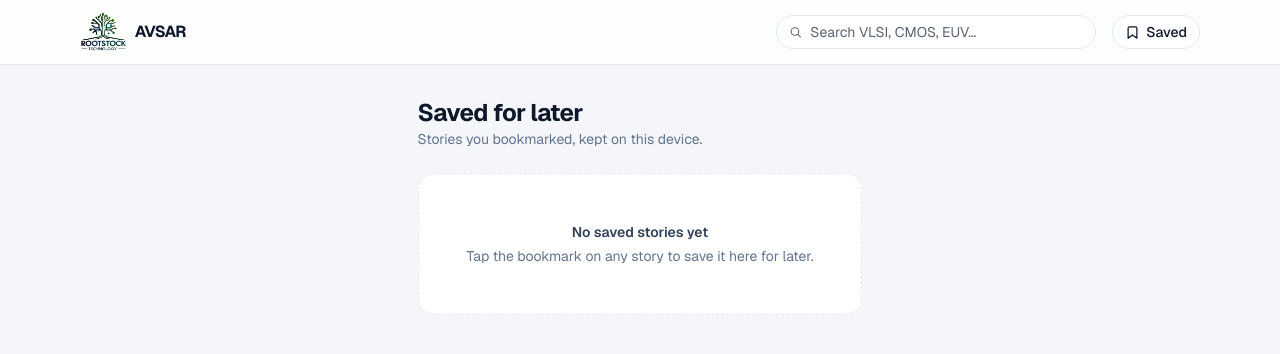
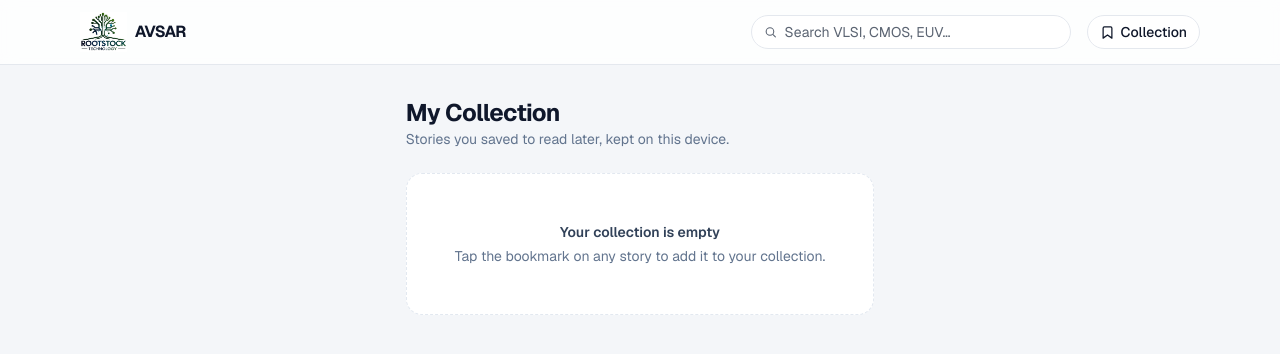
Before and after one commit to rootstock-tech-org/Edustream-Illustrations_FE_BE, a Next.js app: page /saved in a window 1280 px wide. Shown: the top 354 px of the page. Built offline with nearby package versions, Linux system fonts and the light colour scheme.

Commit message:
Rename Save feature to My Collection (header chip, page heading, buttons, empty state)

```diff
--- a/src/app/saved/page.tsx
+++ b/src/app/saved/page.tsx
@@ -1,7 +1,7 @@
 import { Header } from "../../components/Header";
 import { SavedList } from "../../components/SavedList";
 
-export const metadata = { title: "Saved · AVSAR" };
+export const metadata = { title: "My Collection · AVSAR" };
 
 export default function SavedPage() {
   return (
@@ -9,8 +9,8 @@ export default function SavedPage() {
       <Header />
       <div className="mx-auto max-w-6xl px-4 pb-16">
         <div className="mb-6 mt-8">
-          <h1 className="text-2xl font-bold tracking-tight text-slate-900">Saved for later</h1>
-          <p className="text-sm text-slate-500">Stories you bookmarked, kept on this device.</p>
+          <h1 className="text-2xl font-bold tracking-tight text-slate-900">My Collection</h1>
+          <p className="text-sm text-slate-500">Stories you saved to read later, kept on this device.</p>
         </div>
         <SavedList />
       </div>
--- a/src/components/SaveButton.tsx
+++ b/src/components/SaveButton.tsx
@@ -17,9 +17,9 @@ export function SaveButton({ item, onDark = false }: { item: SaveItem; onDark?:
   return (
     <button
       type="button"
-      aria-label={saved ? "Remove from saved" : "Save for later"}
+      aria-label={saved ? "Remove from collection" : "Add to collection"}
       aria-pressed={saved}
-      title={saved ? "Saved" : "Save for later"}
+      title={saved ? "In your collection" : "Add to collection"}
       onClick={(e) => {
         e.preventDefault(); // don't open the article
         e.stopPropagation();
--- a/src/components/SavedLink.tsx
+++ b/src/components/SavedLink.tsx
@@ -10,13 +10,13 @@ export function SavedLink() {
   return (
     <Link
       href="/saved"
-      aria-label="Saved stories"
+      aria-label="My Collection"
       className="relative flex items-center gap-1.5 rounded-full border border-[var(--border)] bg-[var(--panel)] px-3 py-1.5 text-sm font-medium text-[var(--text)] transition-colors hover:bg-[var(--hover)]"
     >
       <svg width="15" height="15" viewBox="0 0 24 24" fill="none" stroke="currentColor" strokeWidth={2} strokeLinecap="round" strokeLinejoin="round">
         <path d="M19 21l-7-5-7 5V5a2 2 0 0 1 2-2h10a2 2 0 0 1 2 2z" />
       </svg>
-      <span className="hidden sm:inline">Saved</span>
+      <span className="hidden sm:inline">Collection</span>
       {count > 0 ? (
         <span className="grid h-4 min-w-4 place-items-center rounded-full bg-indigo-600 px-1 text-[10px] font-bold text-white">
           {count}
--- a/src/components/SavedList.tsx
+++ b/src/components/SavedList.tsx
@@ -19,9 +19,9 @@ export function SavedList() {
   if (saved.length === 0) {
     return (
       <div className="rounded-2xl border border-dashed border-slate-200 bg-white p-12 text-center">
-        <p className="text-sm font-semibold text-slate-700">No saved stories yet</p>
+        <p className="text-sm font-semibold text-slate-700">Your collection is empty</p>
         <p className="mt-1 text-sm text-slate-500">
-          Tap the bookmark on any story to save it here for later.
+          Tap the bookmark on any story to add it to your collection.
         </p>
       </div>
     );
@@ -43,7 +43,7 @@ export function SavedList() {
             </a>
             <button
               type="button"
-              aria-label="Remove from saved"
+              aria-label="Remove from collection"
               title="Remove"
               onClick={() => remove(s.link)}
               className="absolute right-3 top-3 z-10 grid h-8 w-8 place-items-center rounded-full bg-white/85 text-slate-600 ring-1 ring-slate-200 backdrop-blur transition hover:bg-white hover:text-red-600"
```
